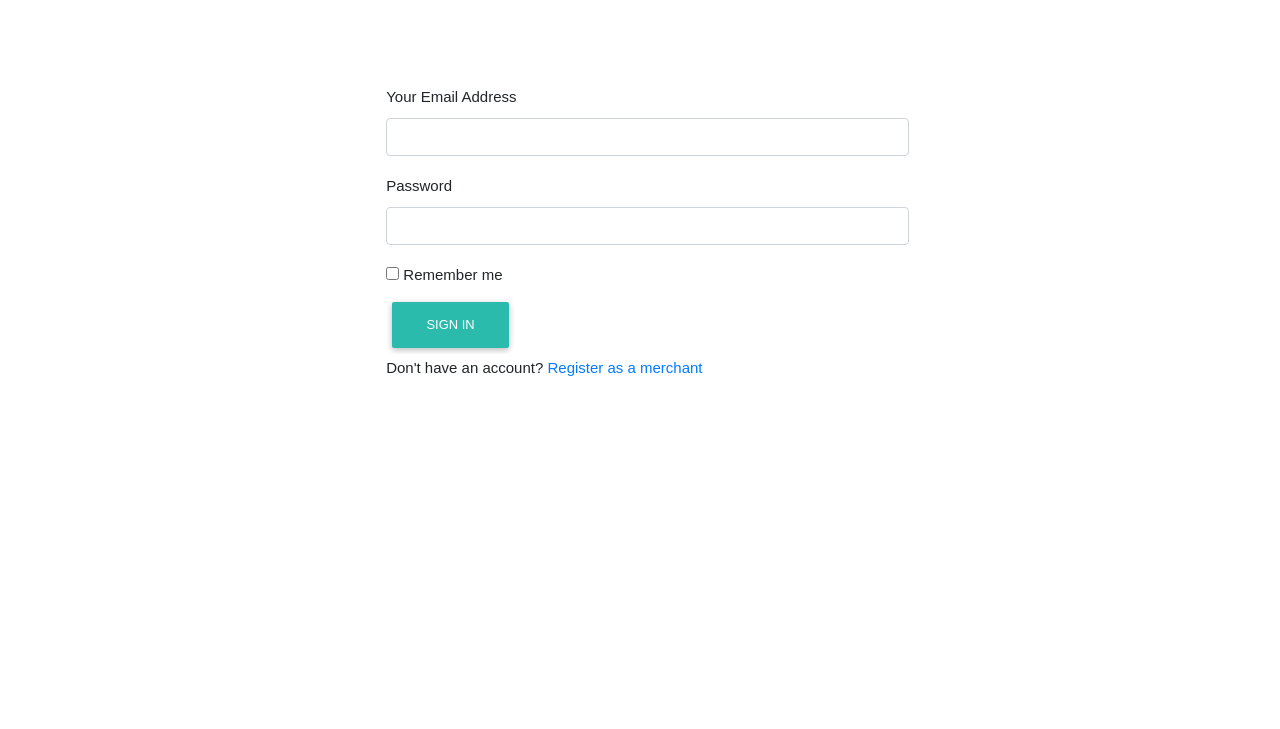
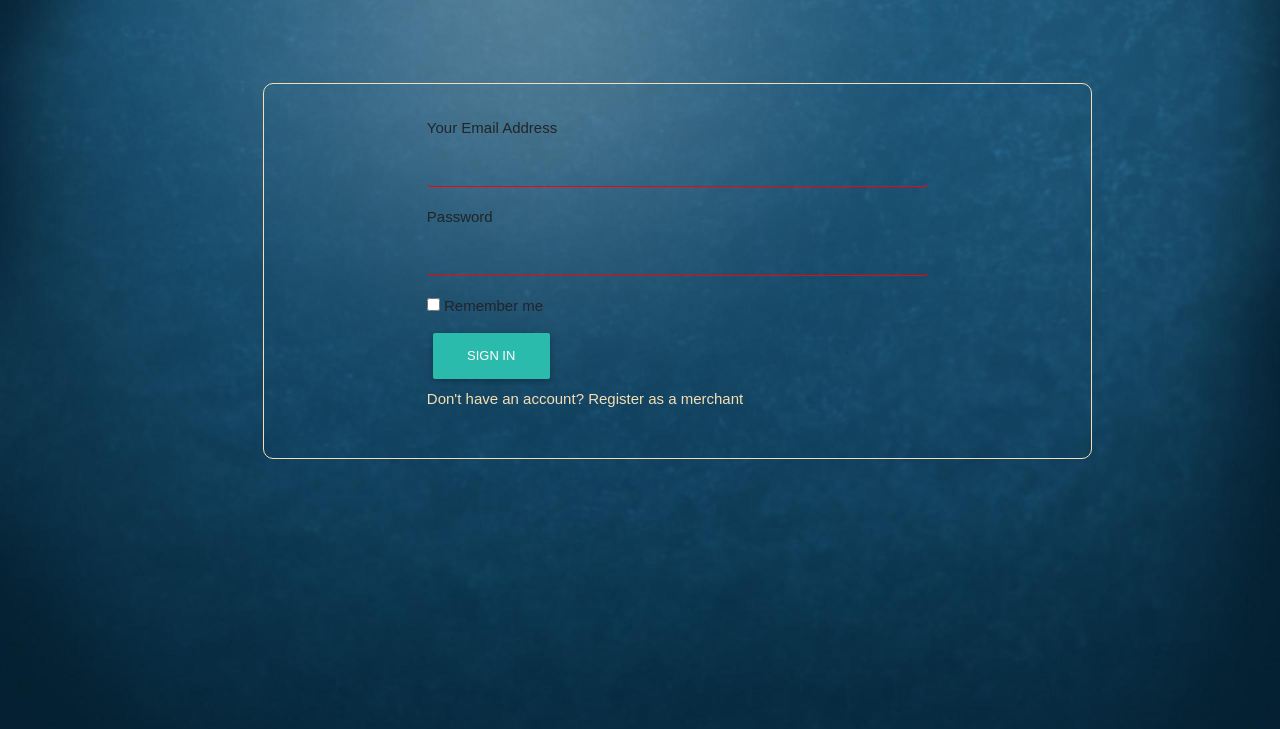
Before and after one commit to Virsail/Inventory-Management-System, a Flask app: page /authenticate/login in a window 1280 px wide. Shown: the top 729 px of the page. Run offline with Flask 2, Linux system fonts and the light colour scheme; some libraries are stand-ins or nearby versions.

Commit message:
styled auth pages & homepage

```diff
--- a/app/static/css/homepage.css
+++ b/app/static/css/homepage.css
@@ -23,10 +23,10 @@ nav{
   letter-spacing: 4px;
 }
 #home{
-  background: linear-gradient(rgba(0, 0, 0, 0.4), rgba(0, 0, 0, 0.4)), url(../imgs/bg.jpg) no-repeat center;
+  background: linear-gradient(rgba(0, 0, 0, 0.4), rgba(0, 0, 0, 0.4)), url(../imgs/bg-4.jpg) no-repeat center;
   background-size: cover;
   width: 100%;
-  min-height: 110vh;
+  height: 84vh;
 }
 .banner{
   width: 90%;
--- /dev/null
+++ b/app/static/css/login.css
@@ -0,0 +1,39 @@
+
+body{
+    background-image: url(../imgs/bg-2.jpg);
+    background-position: center;
+    background-size: cover;
+    background-repeat: no-repeat;
+    background-attachment: fixed;
+}
+.login, .register{
+    border: 1px wheat solid;
+    margin: 30px;
+    border-radius: 10px;
+    padding: 30px;
+}
+input[type='text']{
+    border: none;
+    outline: none;
+    border-bottom: 1px red solid;
+    background-color: inherit;
+
+}
+input[type='password']{
+    border: none;
+    outline: none;
+    border-bottom: 1px red solid;
+    background-color: inherit;
+
+}
+p{
+    color: wheat;
+}
+a{
+    color: wheat;
+    text-decoration: none;
+}
+a:hover{
+    color: #881b1b;
+    text-decoration: underline;
+}
--- a/app/templates/auth/login.html
+++ b/app/templates/auth/login.html
@@ -6,8 +6,12 @@
 {%endblock%}
 {%block flash%}
 {%endblock%}
+{% block styles %}
+  {{super()}}
+  <link href="{{ url_for('static', filename='css/login.css') }}" rel="stylesheet">
+{% endblock %}
 {% block content %}
-<div class="container mt-5">
+<div class="container mt-5 login">
     <div class="row">
       <div class= "col-md-2"> </div>
       <div class="col-md-8">
--- a/app/templates/auth/register_clerk.html
+++ b/app/templates/auth/register_clerk.html
@@ -7,7 +7,11 @@
 {%block flash%}
 {%endblock%}
 {% block content %}
-<div class="container mt-5">
+{% block styles %}
+  {{super()}}
+  <link href="{{ url_for('static', filename='css/login.css') }}" rel="stylesheet">
+{% endblock %}
+<div class="container mt-5 register">
 <div class="row">
 <div class="col-md-2"> </div>
 <div class="col-md-8">
--- a/app/templates/auth/register_merchant.html
+++ b/app/templates/auth/register_merchant.html
@@ -7,7 +7,11 @@
 {%block flash%}
 {%endblock%}
 {% block content %}
-<div class="container mt-5">
+{% block styles %}
+  {{super()}}
+  <link href="{{ url_for('static', filename='css/login.css') }}" rel="stylesheet">
+{% endblock %}
+<div class="container mt-5 register">
 <div class="row">
 <div class="col-md-2"> </div>
 <div class="col-md-8">
```
Also changed, not shown: app/templates/index.html (+28 -19 lines), app/static/imgs/bg-2.jpg (added), app/static/imgs/bg-3.png (added), app/static/imgs/bg-4.jpg (added), app/static/imgs/bg.jpg (deleted), app/static/imgs/bg1.png (added).
